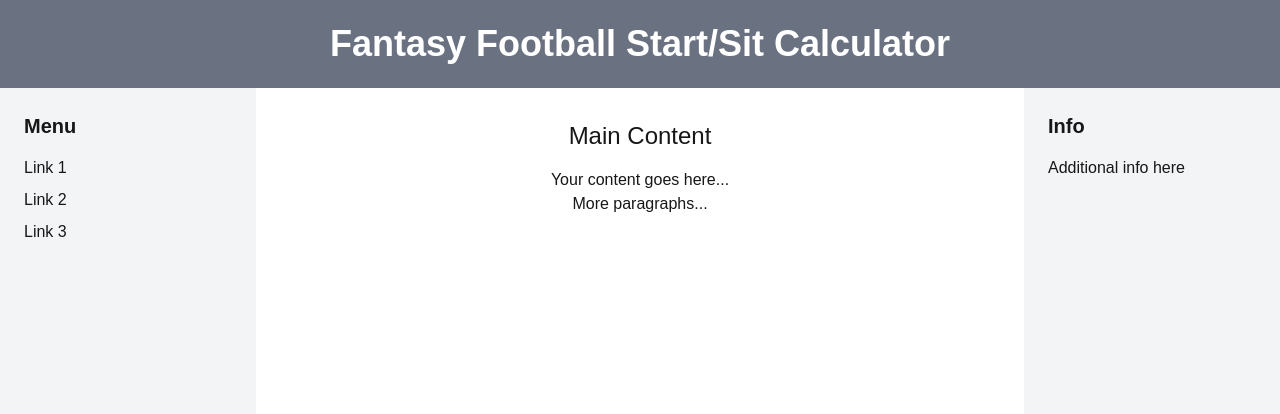
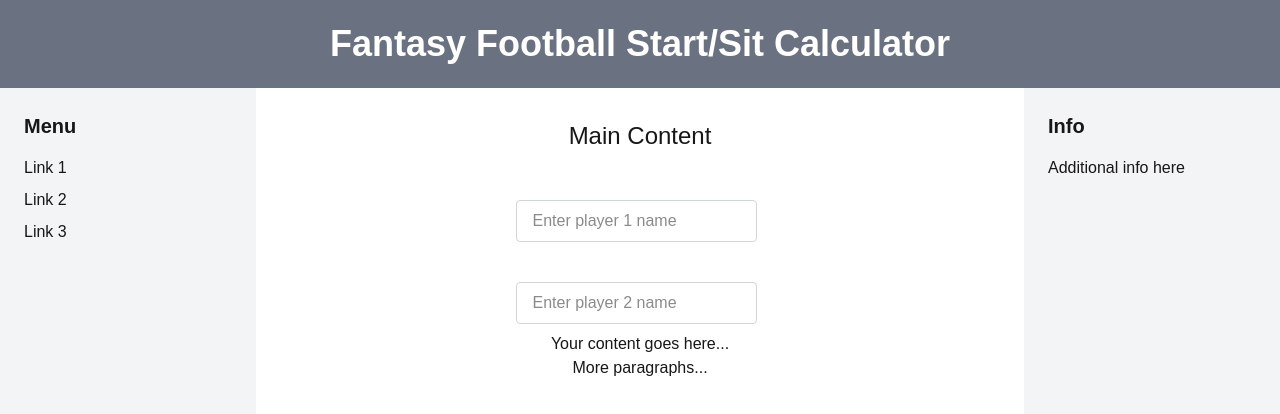
Before and after one commit to Matthew-Vanhoomissen/Fantasy-Football, a Next.js app in the folder frontend/: page / in a window 1280 px wide. Shown: the top 414 px of the page. Built offline with nearby package versions, Linux system fonts and the light colour scheme.

Commit message:
player input

```diff
--- a/frontend/app/page.tsx
+++ b/frontend/app/page.tsx
@@ -22,6 +22,20 @@ export default function Home() {
         {/* Main Content */}
         <main className="flex-1 p-8 text-center">
           <h2 className="text-2xl mb-4">Main Content</h2>
+          <div className="p-8">
+            <input
+              type="text"
+              placeholder="Enter player 1 name"
+              className="border border-gray-300 rounded px-4 py-2 mr-2"
+            />
+          </div>
+          <div className="p-2">
+            <input
+              type="text"
+              placeholder="Enter player 2 name"
+              className="border border-gray-300 rounded px-4 py-2 mr-2"
+            />
+          </div>
           <p>Your content goes here...</p>
           <p>More paragraphs...</p>
         </main>
```
